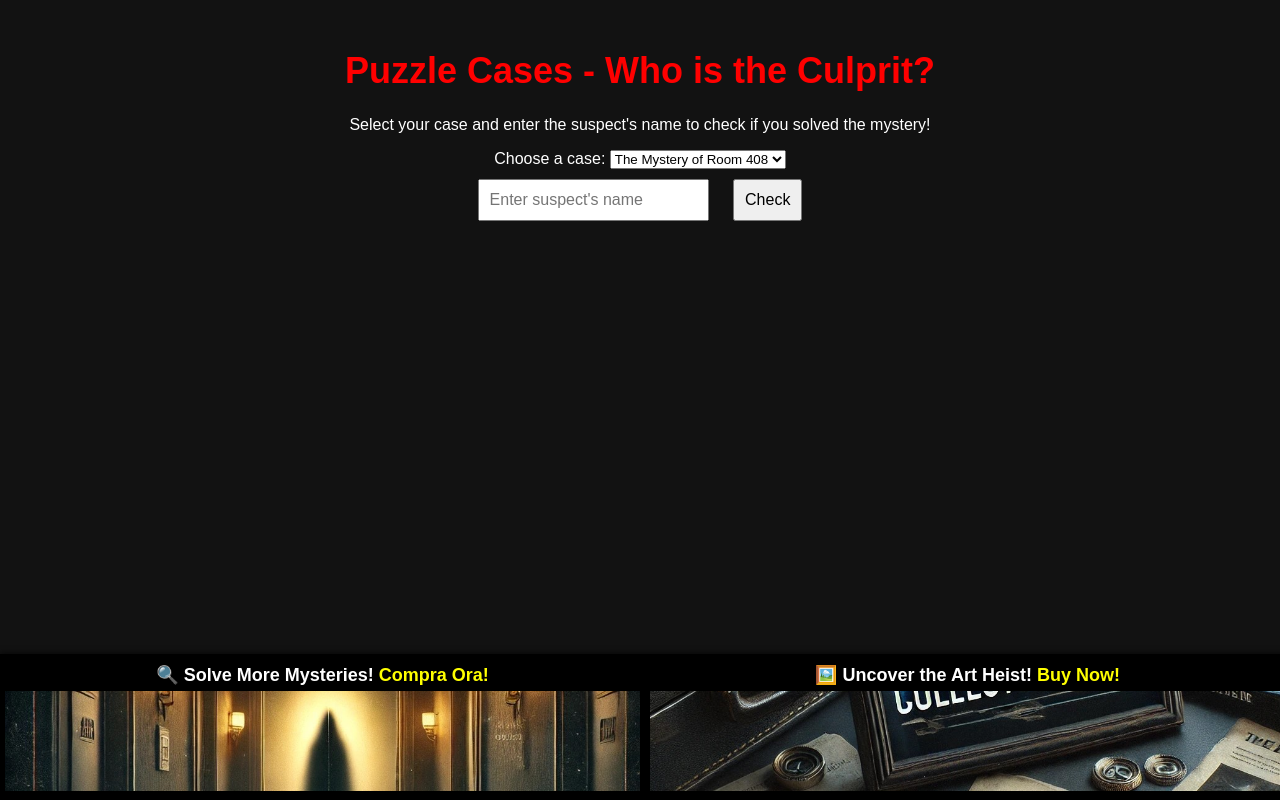
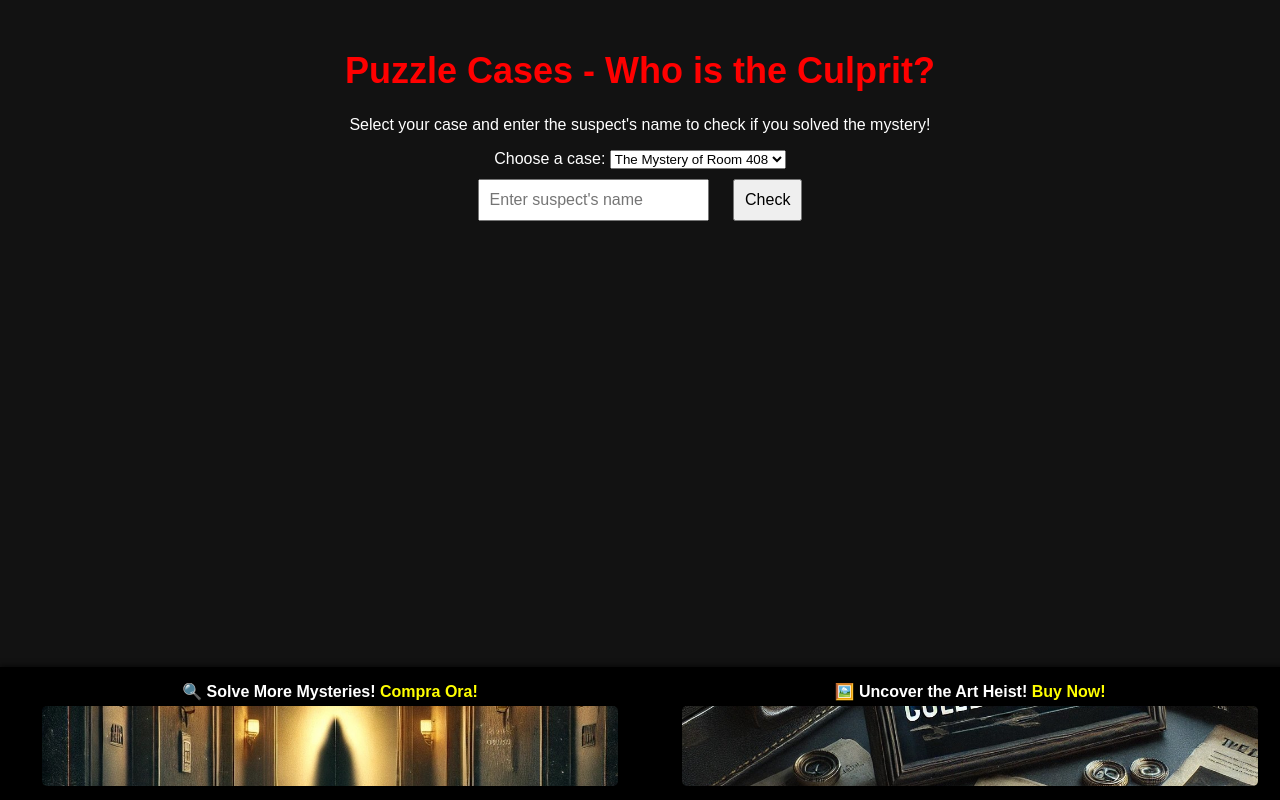
Before and after one commit to enoko23/puzzle-cases-site, a plain HTML site: page index.html in a window 1280 px wide. Drawn offline with Linux system fonts and the light colour scheme.

Commit message:
Add files via upload

```diff
--- a/index.html
+++ b/index.html
@@ -47,28 +47,30 @@
         }
         .banner-container {
             display: flex;
-            justify-content: center;
-            gap: 10px;
+            justify-content: space-around;
+            align-items: center;
             position: fixed;
             bottom: 0;
             left: 0;
             width: 100%;
             background-color: black;
-            padding: 5px;
+            padding: 10px;
             box-shadow: 0px -2px 5px rgba(0, 0, 0, 0.5);
         }
         .banner {
             text-align: center;
-            flex: 1;
+            width: 45%;
         }
         .banner img {
             width: 100%;
-            max-height: 100px;
+            height: auto;
+            max-height: 80px;
             object-fit: cover;
+            border-radius: 5px;
         }
         .banner p {
             color: white;
-            font-size: 18px;
+            font-size: 16px;
             font-weight: bold;
             margin: 5px 0;
         }
@@ -99,7 +101,7 @@
 
     <p id="result"></p>
 
-    <!-- Banner container con due banner affiancati -->
+    <!-- Banner container con due banner ottimizzati -->
     <div class="banner-container">
         <div class="banner">
             <p>🔍 Solve More Mysteries! <a href="https://www.etsy.com/it/listing/1872174187/the-mystery-of-room-408-digital-escape" target="_blank">Compra Ora!</a></p>
```
